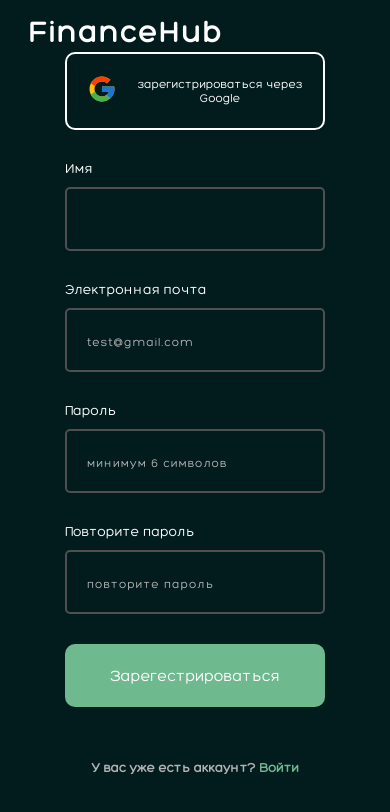
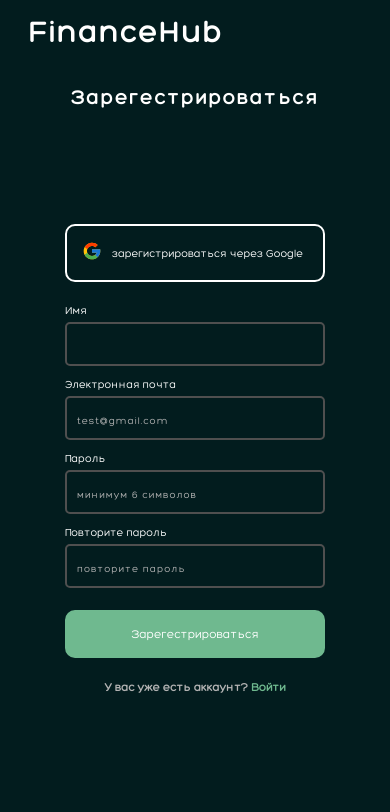
Before and after one commit to Chessman12345/financehub, a React (Vite) app: page /Register in a window 390 px wide. Shown: the top 812 px of the page. Built offline with nearby package versions, Linux system fonts and the light colour scheme.

Commit message:
new version mobil media clear

```diff
--- a/src/Css/RegisterPage.css
+++ b/src/Css/RegisterPage.css
@@ -33,6 +33,10 @@
 
 .RegisterPage__main-title {
     margin-bottom: 40px;
+}
+
+.RegisterPage__main-gmail {
+    padding: 50px 0;
 }
 
 .RegisterPage__main {
@@ -100,6 +104,8 @@ form {
 }
 
 h5 {
+    padding: 10px 0;
+    margin: 0;
     /* font-family: 'Segoe UI', Tahoma, Geneva, Verdana, sans-serif; */
     color: rgb(179, 179, 179);
 }
@@ -127,14 +133,18 @@ h5 a {
     }
 
     .RegisterPage__main-title {
-        margin-bottom: 20px;
+        margin-bottom: 10px;
     }
 
     form {
         width: 260px;
         display: flex;
         flex-direction: column;
-        gap: 30px;
+        gap: 12px;
+    }
+
+    .RegisterPage__main-gmail-input input {
+        padding: 10px;
     }
 
     .RegisterPage__header--haveAnAccount {
@@ -146,7 +156,7 @@ h5 a {
     }
 
     label {
-        font-size: 14px;
+        font-size: 11px;
     }
 
     input {
@@ -154,6 +164,42 @@ h5 a {
     }
 
     .RegisterPage__main-gmail-input input::placeholder {
+        font-size: 10px;
+    }
+
+    .RegisterPage__main {
+        padding: 30px 0;
+        display: flex;
+        flex-direction: column;
+        align-items: center;
+        width: 100%;
+    }
+
+    .RegisterPage__main-gmail-signup {
+        margin-top: 10px;
+        padding: 15px;
         font-size: 12px;
     }
+
+    .RegisterPage__main-google {
+        padding: 15px;
+        gap: 10px;
+        margin-bottom: 10px;
+    }
+
+    .RegisterPage__main-google button {
+        font-size: 11px;
+    }
+
+    .RegisterPage__main-google-icon img {
+        width: 20px;
+    }
+
+    .RegisterPage__main-gmail-signin {
+        font-size: 14px;
+    }
+
+    .RegisterPage__main-gmail-input {
+        gap: 5px;
+    }
 }
```
